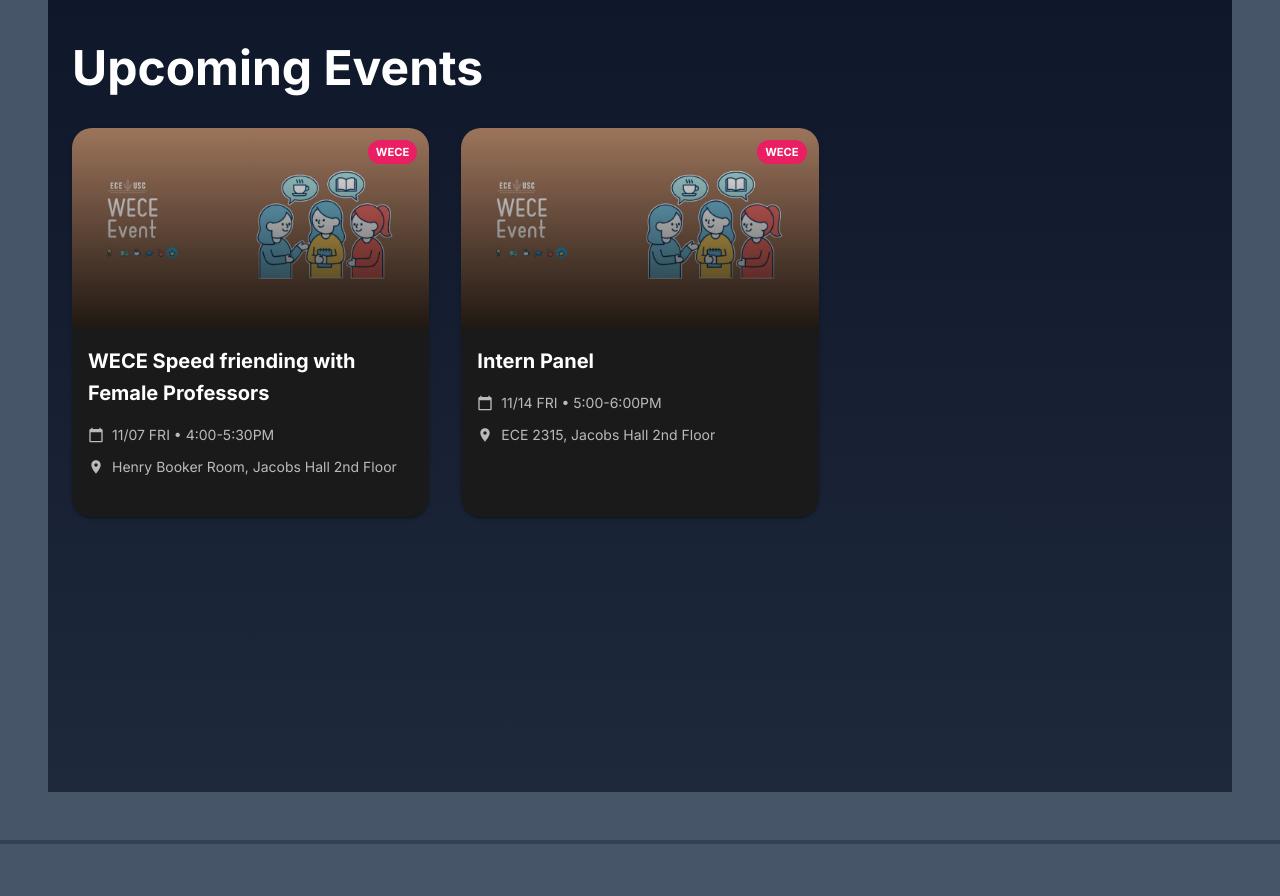
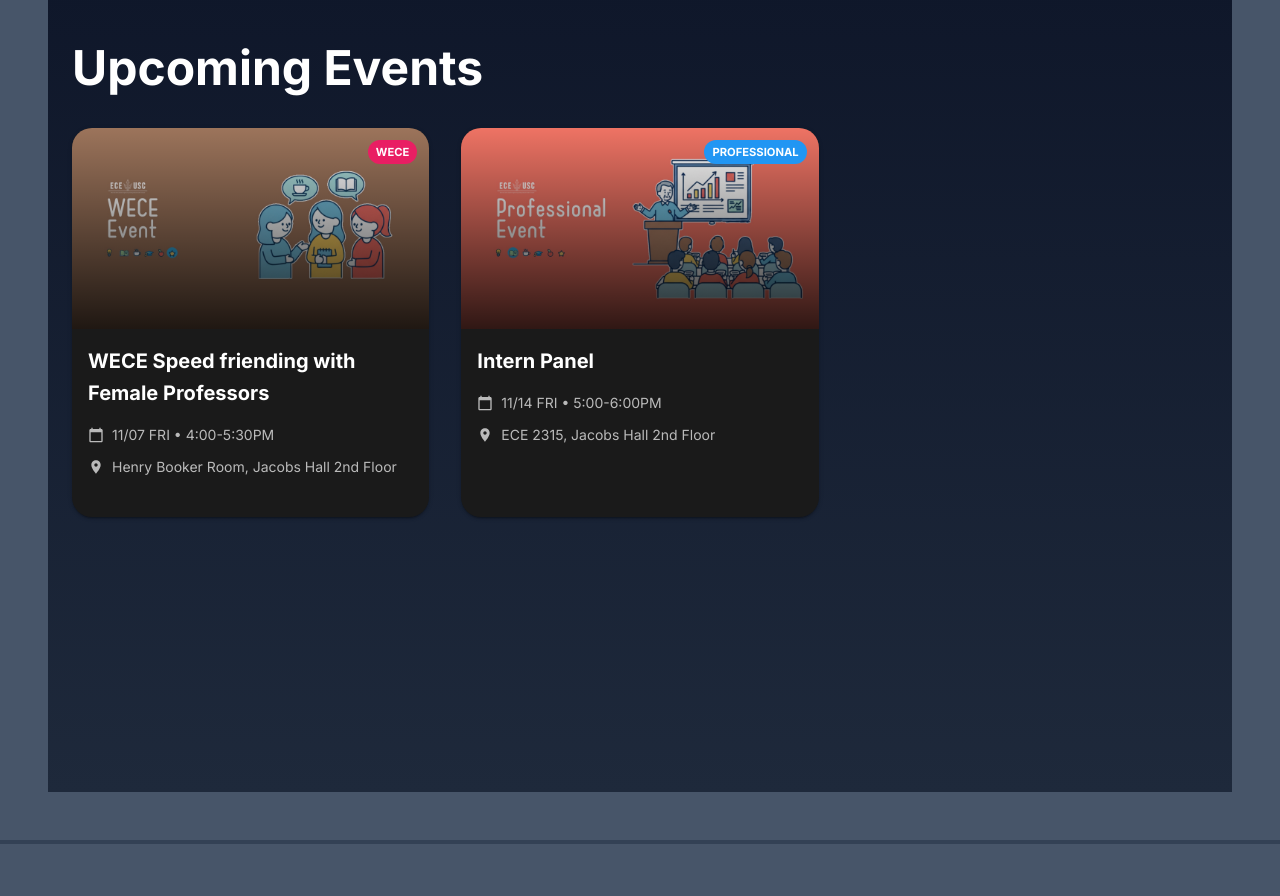
Before and after one commit to eceusc/eceusc.ucsd.edu, a Next.js app: page / in a window 1280 px wide. Shown: the part 780-1676 px from the top of the page. Built offline with nearby package versions, Linux system fonts and the light colour scheme.

Commit message:
Updated Events

```diff
--- a/src/components/upcomingEvents.tsx
+++ b/src/components/upcomingEvents.tsx
@@ -56,7 +56,7 @@ const eventsList : Event[] = [
       location: 'Henry Booker Room, Jacobs Hall 2nd Floor',
       information: 'Whether you’re a new freshman or have survived a few years in UCSD, we welcome you to join us in a close chat with your professors across the ECE and CSE departments to gain insight on their work and journey as a woman in the space. Although the event is aimed at WECE students, it is open to anyone. Food will be provided! Our featured professors are Professor Naghizadeh, Professor Ding, Professor Shi, Professor Saha',
       tag: 'wece',
-      rsvpLink: 'https://eceusc.slack.com/archives/C09KCE2TACA/p1761185652903459',
+      rsvpLink: 'https://docs.google.com/forms/d/e/1FAIpQLScUgBpCzuMK_UrWVWScIKvPRvH9vO6G1-x-zmLJt3ahZyrzcA/viewform',
     },
     {
       title: 'Intern Panel',
@@ -64,8 +64,8 @@ const eventsList : Event[] = [
       time: '5:00-6:00PM',
       location: 'ECE 2315, Jacobs Hall 2nd Floor',
       information: 'The ECE Undergraduate Student Council presents a panel of your peers who interned this summer. Get first-hand advice on landing an internship, what the work is really like, and how to maximize your experience. Bring your questions!',
-      tag: 'wece',
-      rsvpLink: 'https://eceusc.slack.com/archives/C09KCE2TACA/p1761185652903459',
+      tag: 'professional',
+      rsvpLink: 'https://forms.gle/e3JG56Jkro9SuoRz9',
     }
   ];
 
```
